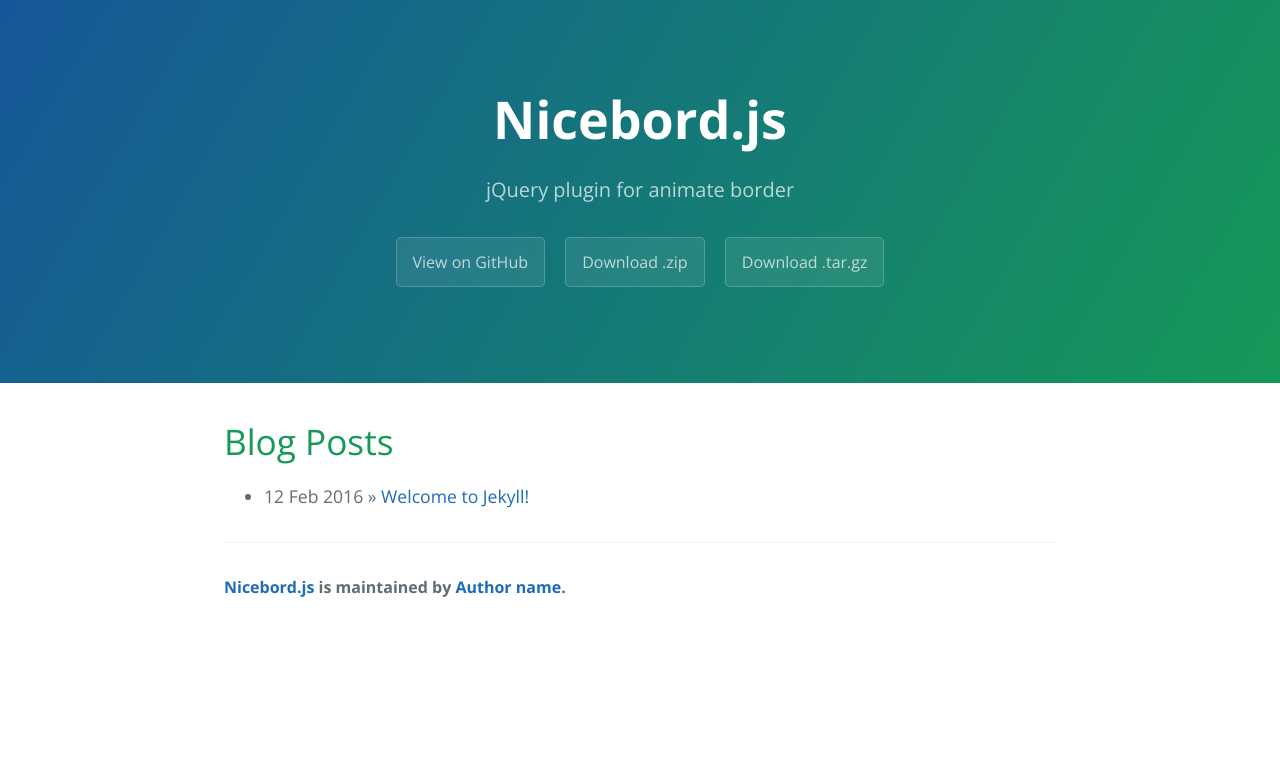
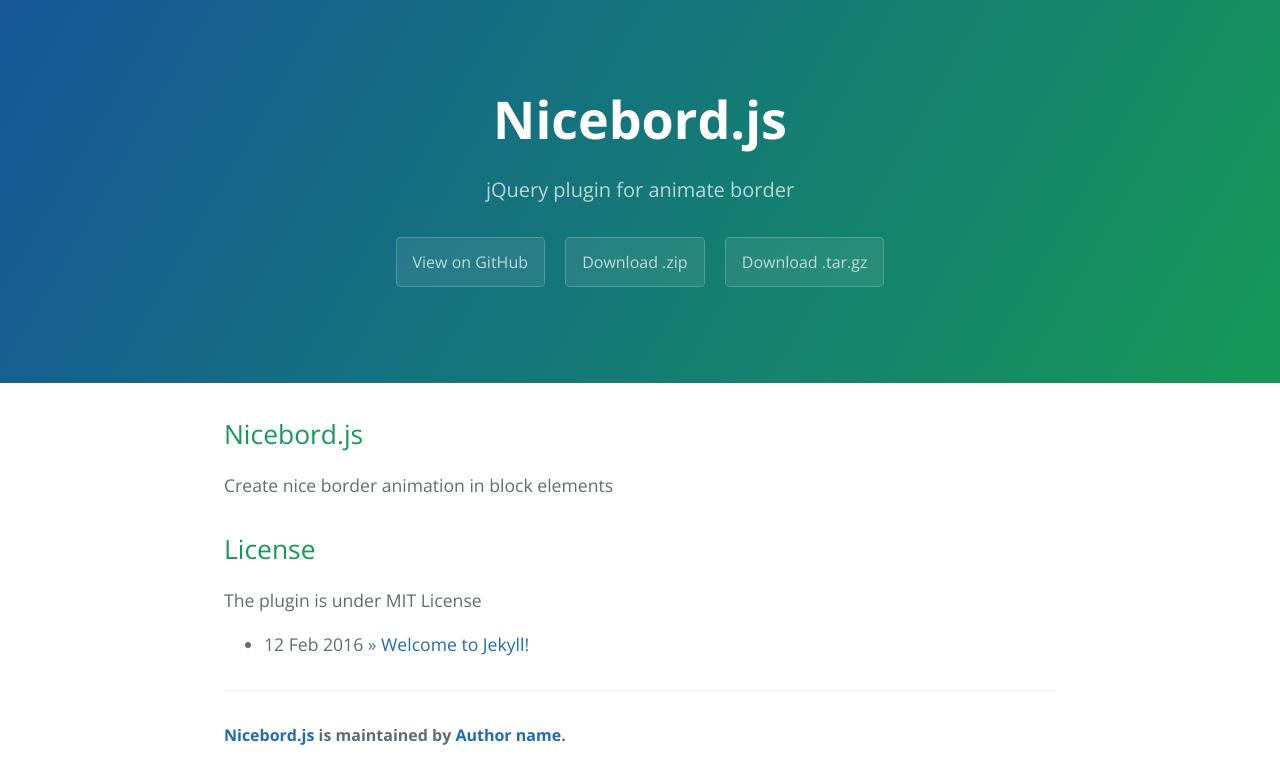
Before and after one commit to dkdevru/nicebord, a Jekyll site: the page built from index.html, in a window 1280 px wide. Shown: the top 784 px of the page. Built offline with Jekyll 4.4.1, drawn with Linux system fonts in a browser that asks for light colours; the list of posts is cut into pages by our own code.

Commit message:
edit index in gh-pages

```diff
--- a/index.html
+++ b/index.html
@@ -4,7 +4,10 @@
 ---
 
 <div id="home">
-  <h1>Blog Posts</h1>
+  <h2>Nicebord.js</h2>
+  <p>Create nice border animation in block elements</p>
+  <h2>License</h2>
+  <p>The plugin is under MIT License</p>
   <ul class="posts">
     {% for post in site.posts %}
       <li><span>{{ post.date | date_to_string }}</span> &raquo; <a href="{{ site.baseurl }}{{ post.url }}">{{ post.title }}</a></li>
```
